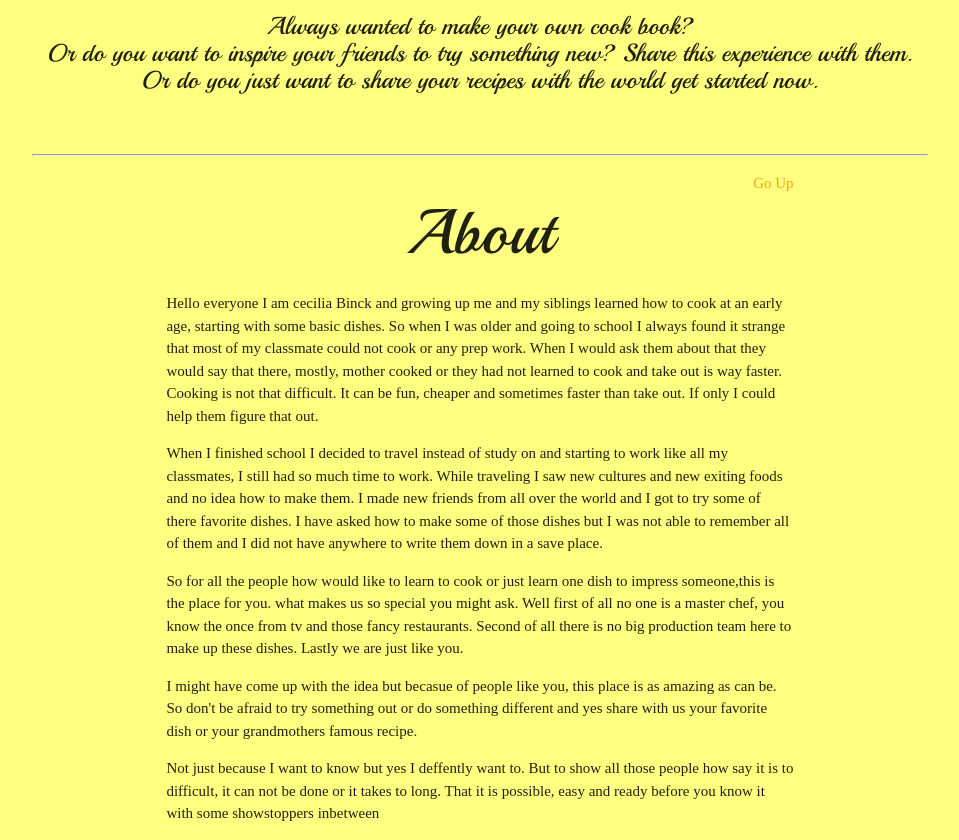
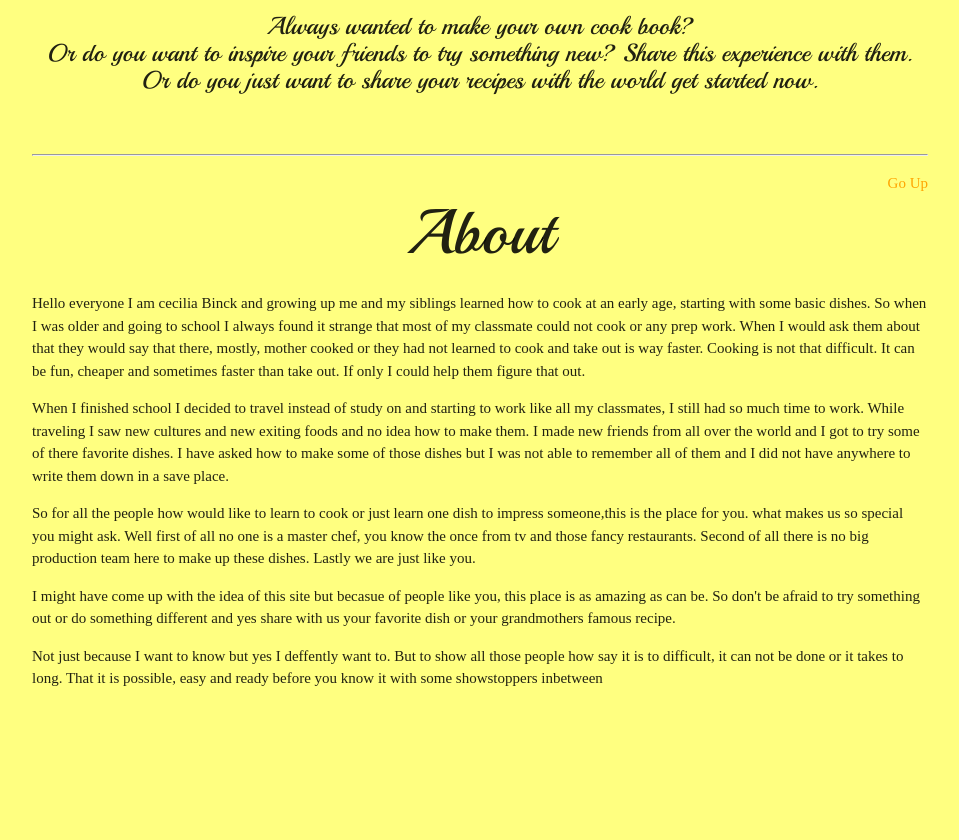
Before and after one commit to ceciliabinck/cook-with-me, a Flask app: page / in a window 1280 px wide. Shown: the part 1401-2241 px from the top of the page, without its empty margins (160-1119 px from the left). After the commit the page ends 2087 px from the top, so only its background shows below. Run offline with Flask 2, Linux system fonts and the light colour scheme; some libraries are stand-ins or nearby versions.

Commit message:
Removed container, Update about

```diff
--- a/templates/home.html
+++ b/templates/home.html
@@ -19,7 +19,7 @@
         </h5>
     </section>
     <hr>
-    <section id="about" class="container">
+    <section id="about">
         <h1 class="center">About</h1>
         <a class="right" id="go_up" href="{{ url_for('get_home') }}">Go Up</a>
         <p>
@@ -32,7 +32,7 @@
             So for all the people how would like to learn to cook or just learn one dish to impress someone,this is the place for you. what makes us so special you might ask. Well first of all no one is a master chef, you know the once from tv and those fancy restaurants. Second of all there is no big production team here to make up these dishes. Lastly we are just like you.
         </p>
         <p>
-            I might have come up with the idea but becasue of people like you, this place is as amazing as can be. So don't be afraid to try something out or do something different and yes share with us your favorite dish or your grandmothers famous recipe.
+            I might have come up with the idea of this site but becasue of people like you, this place is as amazing as can be. So don't be afraid to try something out or do something different and yes share with us your favorite dish or your grandmothers famous recipe.
         </p>
         <p>
             Not just because I want to know but yes I deffently want to. But to show all those people how say it is to difficult, it can not be done or it takes to long. That it is possible, easy and ready before you know it with some showstoppers inbetween
```
